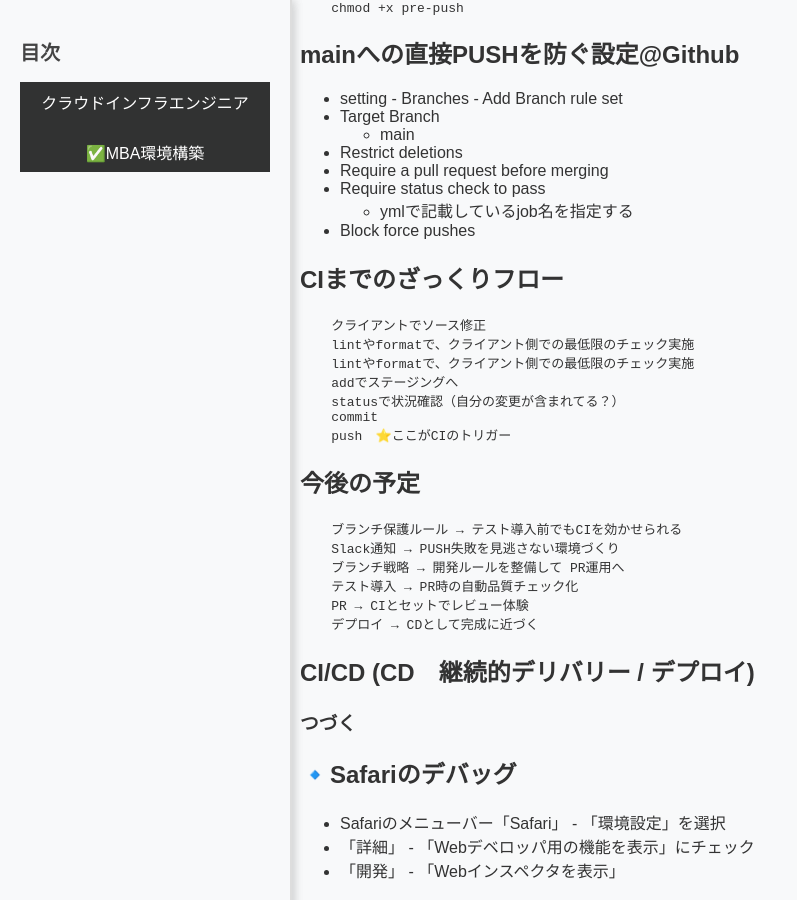
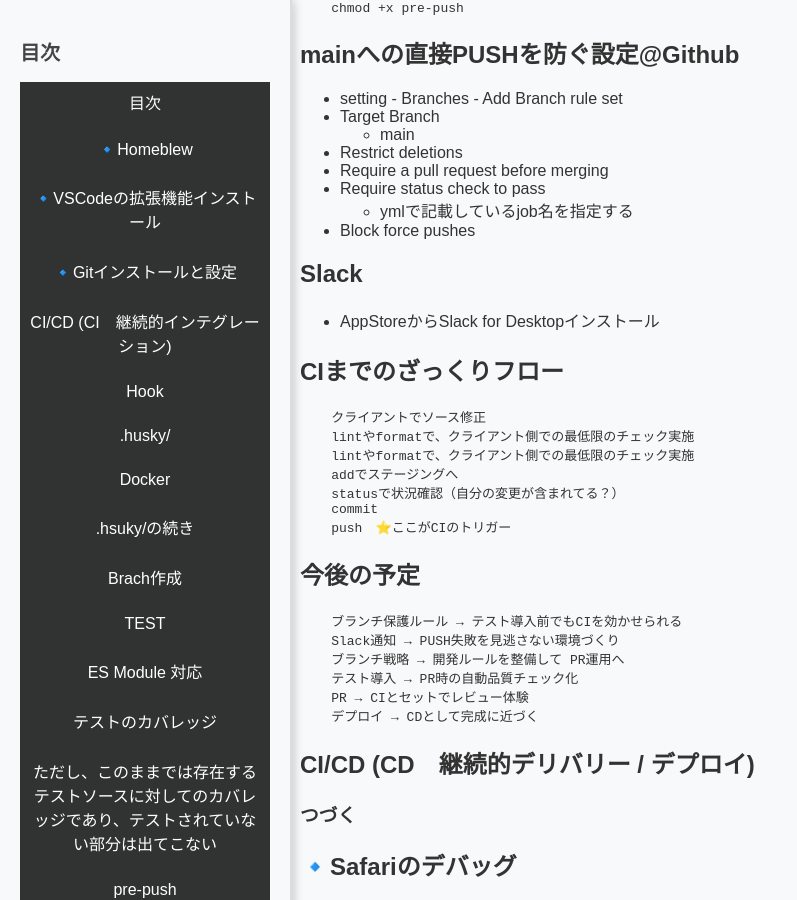
Before and after one commit to cloudrobo48/aws-cloud, a Jekyll site: the page built from docs/mac/mac-memo.md, in a window 1280 px wide and 900 px high, scrolled down 8352 px. Shown: the whole window, without its empty margins (0-797 px from the left). Built offline with Jekyll 4.4.1, drawn with Linux system fonts in a browser that asks for light colours; our own code applies the rules of GitHub Pages for plain Markdown files; some of the changed text lies outside the part shown.

Commit message:
update sidebar h1 to h2

````diff
--- a/assets/js/script.js
+++ b/assets/js/script.js
@@ -52,7 +52,7 @@ document.addEventListener("DOMContentLoaded", () => {
 
 document.addEventListener("DOMContentLoaded", () => {
   console.log("DOMContentLoaded 発火！");
-  const headings = document.querySelectorAll("h1");
+  const headings = document.querySelectorAll("h2");
   console.log("見出し取得:", headings);
 
   const nav = document.getElementById("sidebar-nav");
--- a/docs/mac/mac-memo.md
+++ b/docs/mac/mac-memo.md
@@ -467,6 +467,10 @@ on:
   - ymlで記載しているjob名を指定する
 - Block force pushes
 
+## Slack
+
+- AppStoreからSlack for Desktopインストール
+
 ## CIまでのざっくりフロー
 
 ```
````
